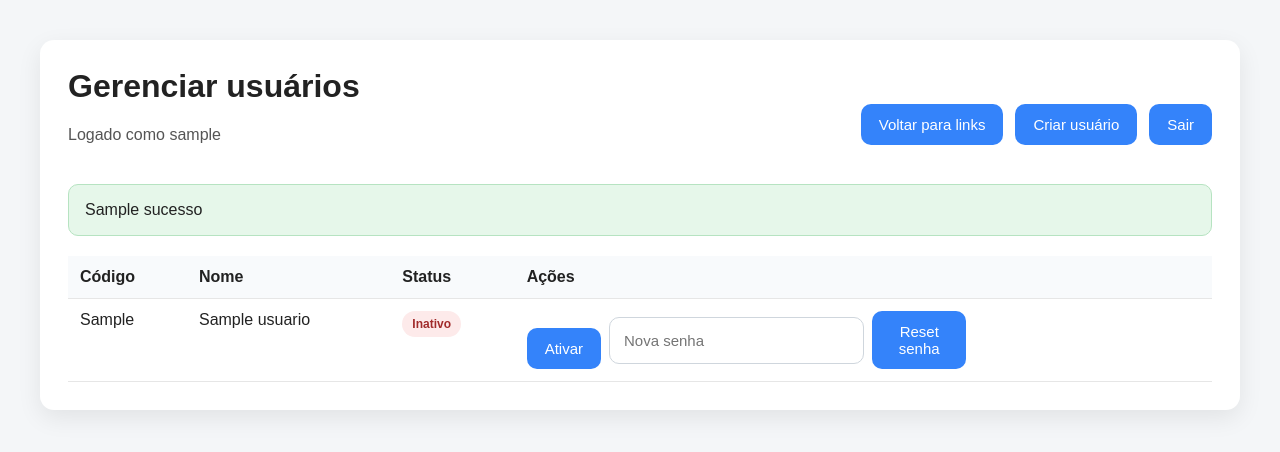
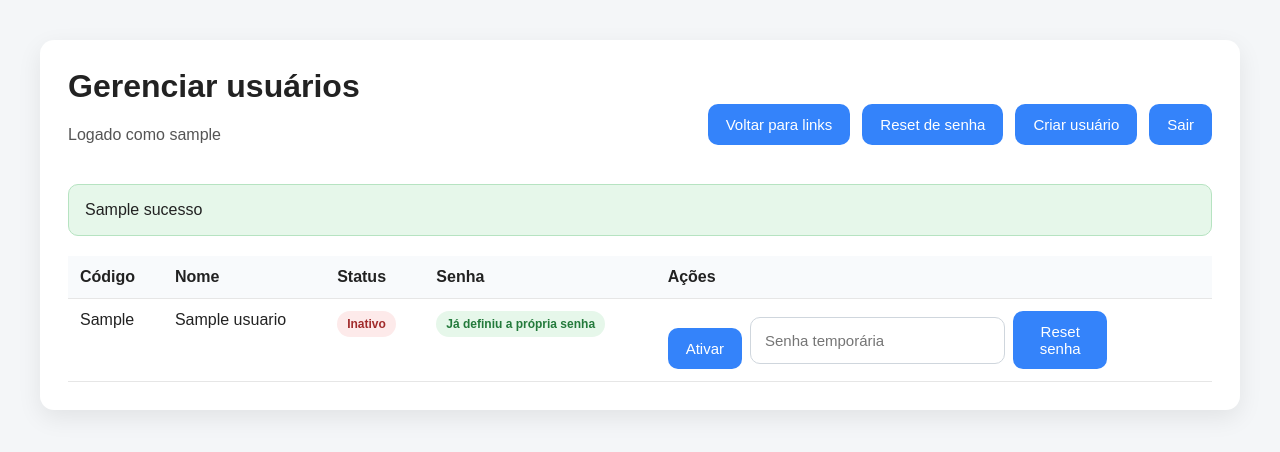
Before and after one commit to Cator197/afiliados-mvp, a Flask app: template templates/admin_usuarios.html in a window 1280 px wide. Shown: the top 452 px of the page. Run offline with Flask 3, Linux system fonts and the light colour scheme; the template is opened without the code that fills it: most values are stand-ins (such as "Sample title", 1, 10 or a date in 2020); parts of the project's set-up code (start-up, migrations or seed data) failed here and were passed over.

Commit message:
Show forced password change state in admin users

```diff
--- a/templates/admin_usuarios.html
+++ b/templates/admin_usuarios.html
@@ -15,6 +15,7 @@
             </div>
             <div class="actions">
                 <a class="btn" href="{{ url_for('admin_links') }}">Voltar para links</a>
+                <a class="btn" href="{{ url_for('admin_reset_senhas') }}">Reset de senha</a>
                 <a class="btn" href="{{ url_for('admin_criar_usuario') }}">Criar usuário</a>
                 <a class="btn" href="{{ url_for('admin_logout') }}">Sair</a>
             </div>
@@ -35,6 +36,7 @@
                         <th>Código</th>
                         <th>Nome</th>
                         <th>Status</th>
+                        <th>Senha</th>
                         <th>Ações</th>
                     </tr>
                 </thead>
@@ -48,6 +50,13 @@
                                     <span class="badge {{ 'compra_confirmada' if usuario.ativo else 'erro' }}">
                                         {{ 'Ativo' if usuario.ativo else 'Inativo' }}
                                     </span>
+                                </td>
+                                <td>
+                                    {% if usuario.must_change_password %}
+                                        <span class="badge row-warning">Troca obrigatória pendente</span>
+                                    {% else %}
+                                        <span class="badge compra_confirmada">Já definiu a própria senha</span>
+                                    {% endif %}
                                 </td>
                                 <td>
                                     <div style="display:flex;flex-wrap:wrap;gap:8px;align-items:flex-end;">
@@ -65,7 +74,7 @@
                                                 name="nova_senha"
                                                 minlength="6"
                                                 required
-                                                placeholder="Nova senha"
+                                                placeholder="Senha temporária"
                                                 style="min-width:180px;"
                                             >
                                             <button type="submit">Reset senha</button>
@@ -76,7 +85,7 @@
                         {% endfor %}
                     {% else %}
                         <tr>
-                            <td colspan="4">Nenhum usuário encontrado.</td>
+                            <td colspan="5">Nenhum usuário encontrado.</td>
                         </tr>
                     {% endif %}
                 </tbody>
```
